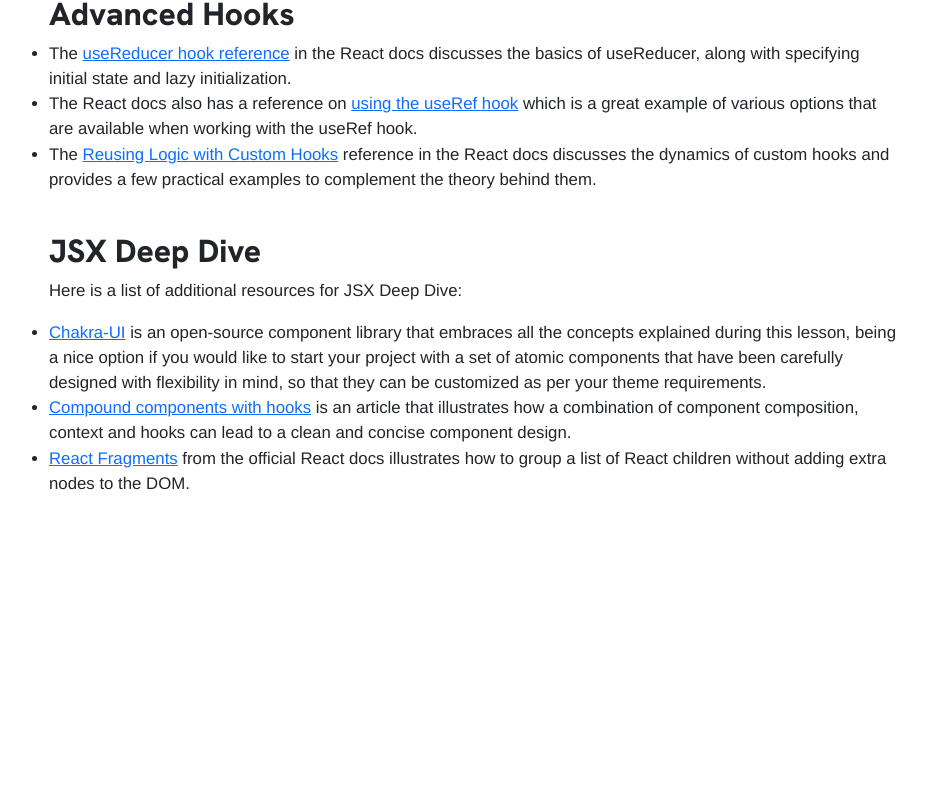
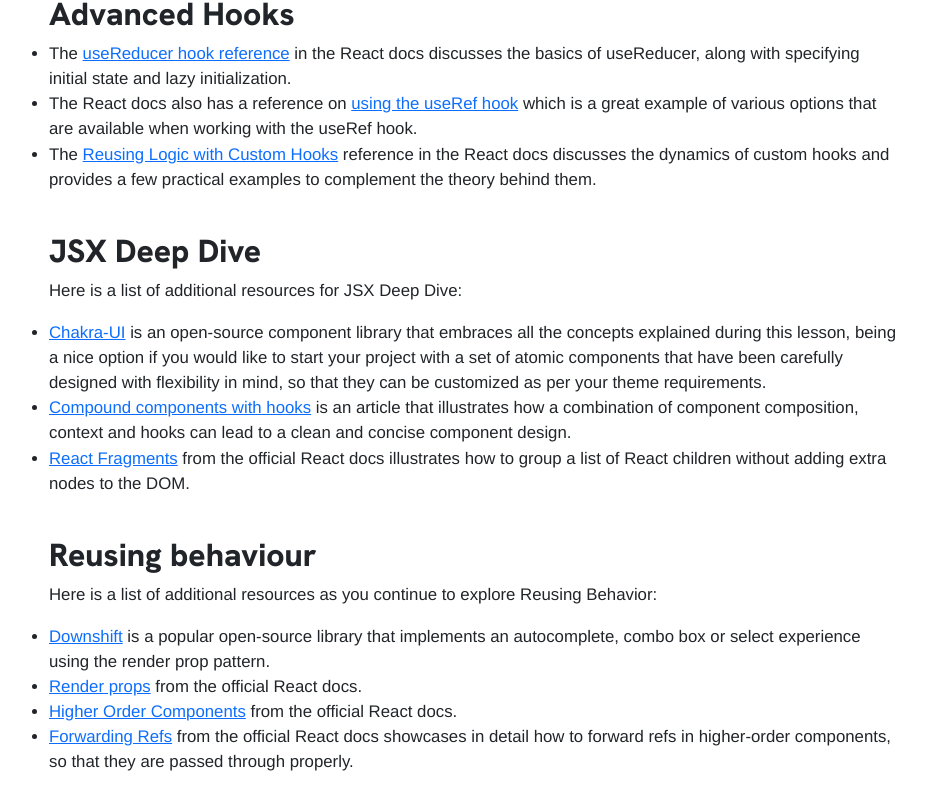
Before and after one commit to ericnjanga/React-Cookbook, a React (Create React App) app: page /additional-resources in a window 1280 px wide. Shown: the part 1391-2200 px from the top of the page, without its empty margins (327-1253 px from the left). Before the commit the page ends 1959 px from the top, so only its background shows below. Built offline with nearby package versions, Linux system fonts and the light colour scheme.

Commit message:
Additional resources for Reusing behaviour patterns

```diff
--- a/src/MouseLogger/mouse-logger-pattern-RP.js
+++ b/src/MouseLogger/mouse-logger-pattern-RP.js
@@ -7,7 +7,7 @@ import { useState, useEffect } from "react";
 
 // Render functions
 // ------------
-const Render1 = (mousePosition) => {
+const Render1 = ({ mousePosition }) => {
     return (
         <div className="CoordinatesMouseLogger">
             <p>Mouse position as coordinates</p>
@@ -18,7 +18,7 @@ const Render1 = (mousePosition) => {
         </div>
     );
 };
-const Render2 = (mousePosition) => {
+const Render2 = ({ mousePosition }) => {
     return (
         <div className="PointMouseLogger">
             <p>Mouse position as a point</p>
@@ -31,7 +31,7 @@ const Render2 = (mousePosition) => {
 // Encapsulating cross-cutting concerns
 // ------------
 // Encapsulation the event handler, state management, and returns a component enhanced with mouse positions
-const ActionComponent = ({ renderMethod, prop }) => {
+const ActionComponent = ({ renderMethod }) => {
 
     // Initiate mouse position and keeping it in the state
     const [mousePosition, setMousePosition] = useState({
@@ -59,28 +59,13 @@ const ActionComponent = ({ renderMethod, prop }) => {
         };
     }, []);
 
-    return renderMethod(mousePosition);
+    return renderMethod({ mousePosition });
 };
 
 
 // Enhanced components
 // ------------
-// Creating two new enhanced component versions that will be aware of the mouse position data
-const NewComp1 = () => {
-    return (
-        <ActionComponent
-            renderMethod={Render1}
-        />
-    );
-};
-const NewComp2 = () => {
-    return (
-        <ActionComponent
-            renderMethod={Render2}
-        />
-    );
-};
-
+// No need to create enhanced components here...
 
 // Main Application
 // ------------
@@ -91,8 +76,8 @@ const MouseLoggerRP = () => {
                 <h5>"Mouse Logger" functionality using the <span className='utils-highlight'>Render Props</span> pattern</h5>
             </header>
             <div className='AppDemoFrame__wrapper'>
-                <NewComp1 />
-                <NewComp2 />
+                <ActionComponent renderMethod={Render1} />
+                <ActionComponent renderMethod={Render2} />
             </div>
         </div>
     );
--- a/src/PageAdditionalResources.js
+++ b/src/PageAdditionalResources.js
@@ -105,6 +105,27 @@ const PageAdditionalResources = () => {
                     </li>
                 </ul>
             </div>
+
+            <div style={spacinfStyle}></div>
+
+            <div className="row">
+                <h2>Reusing behaviour</h2>
+                <p>Here is a list of additional resources as you continue to explore Reusing Behavior:</p>
+                <ul>
+                    <li>
+                        <a href="https://github.com/downshift-js/downshift" target="_blank">Downshift</a> is a popular open-source library that implements an autocomplete, combo box or select experience using the render prop pattern.
+                    </li>
+                    <li>
+                        <a href="https://reactjs.org/docs/render-props.html" target="_blank">Render props</a> from the official React docs.
+                    </li>
+                    <li>
+                        <a href="https://reactjs.org/docs/higher-order-components.html" target="_blank">Higher Order Components</a> from the official React docs.
+                    </li>
+                    <li>
+                        <a href="https://reactjs.org/docs/forwarding-refs.html#forwarding-refs-in-higher-order-components" target="_blank">Forwarding Refs</a> from the official React docs showcases in detail how to forward refs in higher-order components, so that they are passed through properly.
+                    </li>
+                </ul>
+            </div>
         </>
     );
 };
```
